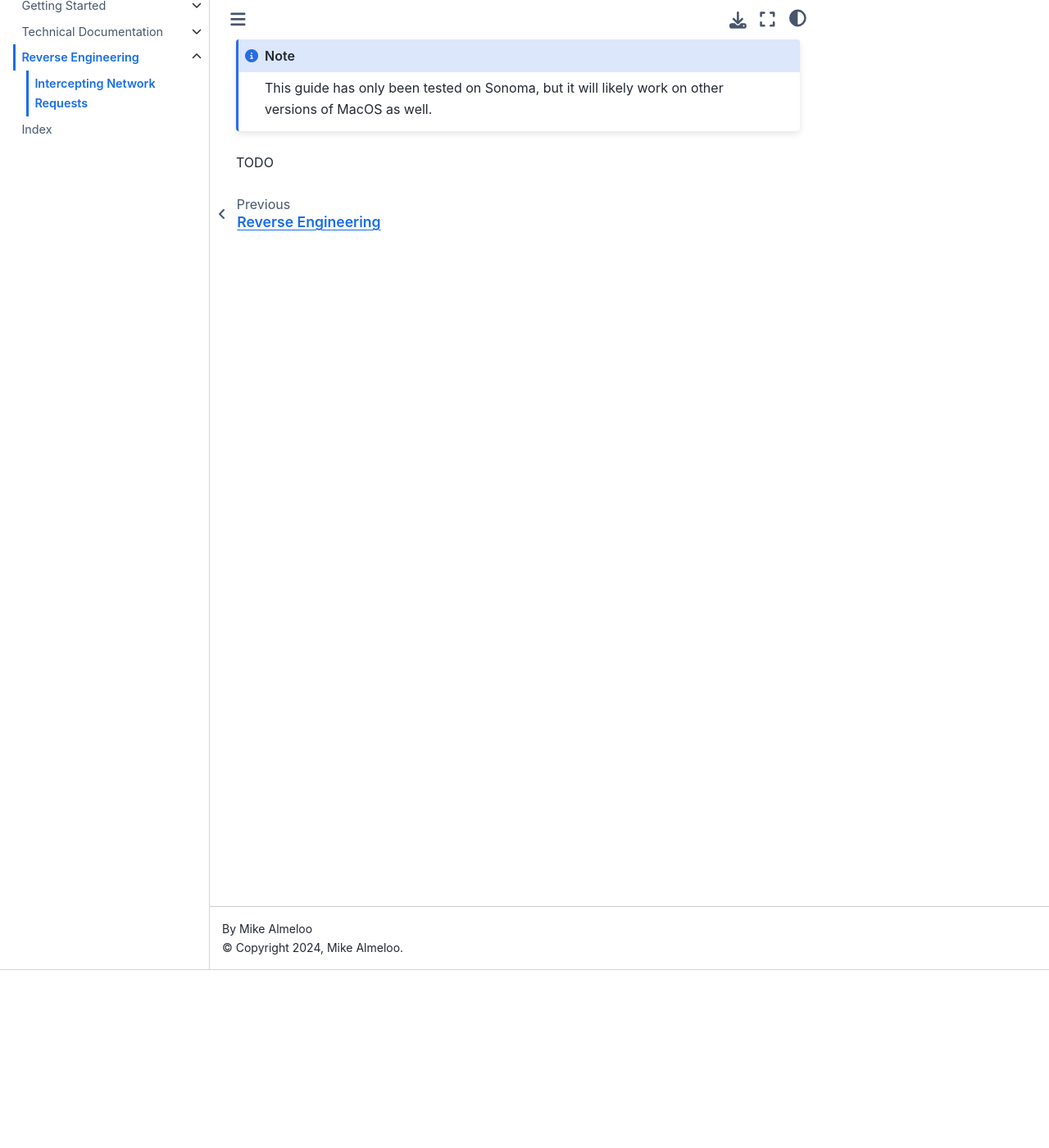
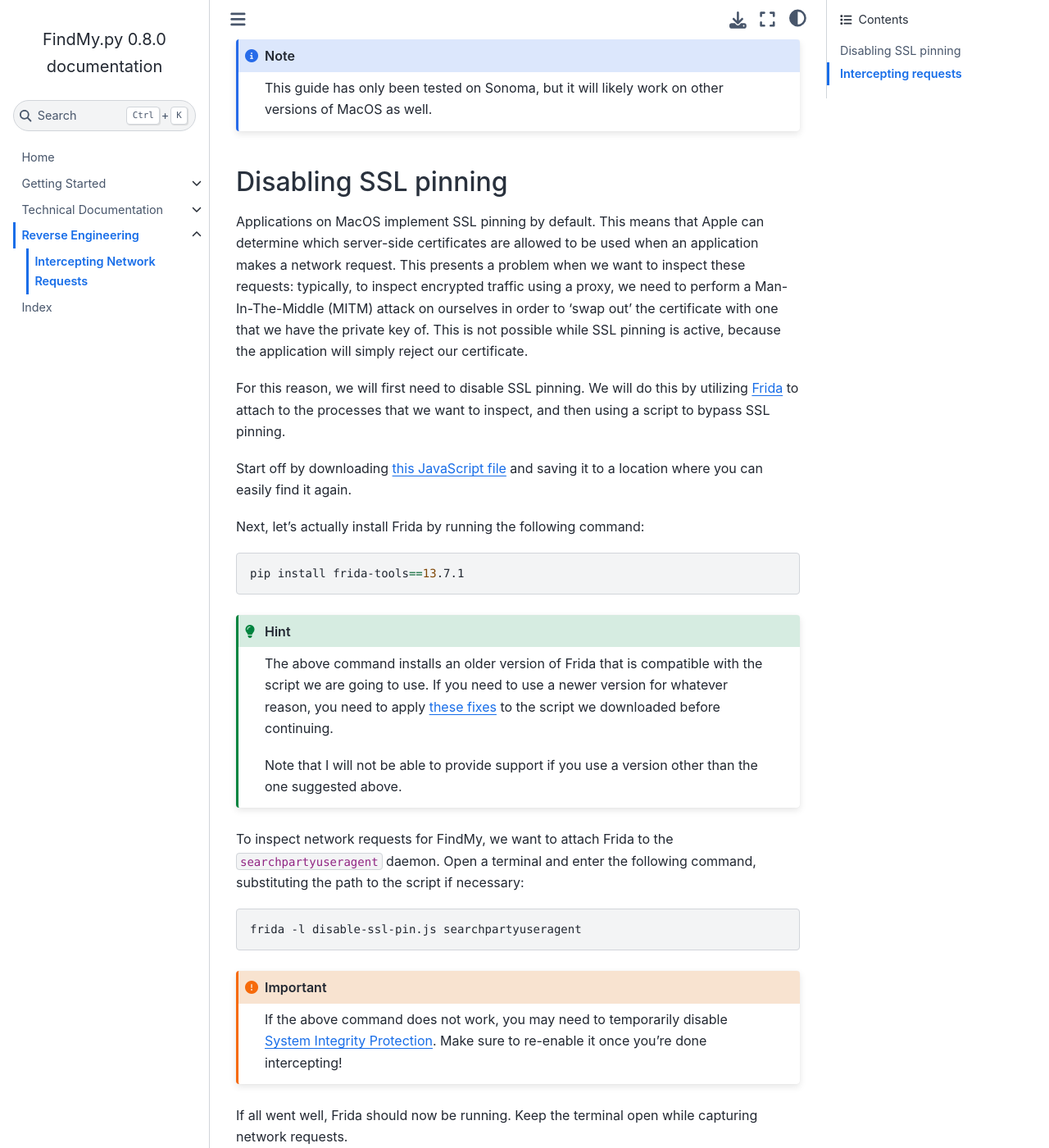
Before and after one commit to malmeloo/FindMy.py, a Sphinx documentation site: the page built from docs/reveng/20-Network_Requests.md, in a window 1280 px wide and 1400 px high, scrolled down 217 px. Shown: the whole window at 82% size. Built offline with Sphinx 7.4.7 and the Sphinx Book theme 1.1.4, drawn with Linux system fonts in a browser that asks for light colours; pages that are not in the unit, such as notebooks, are missing from menus; some of the changed text lies outside the part shown.

Commit message:
docs: finish network intercept tutorial

````diff
--- a/docs/reveng/20-Network_Requests.md
+++ b/docs/reveng/20-Network_Requests.md
@@ -10,4 +10,75 @@
 versions of MacOS as well.
 ```
 
-TODO
+## Disabling SSL pinning
+
+Applications on MacOS implement SSL pinning by default. This means that Apple can determine which server-side
+certificates are allowed to be used when an application makes a network request. This presents a problem
+when we want to inspect these requests: typically, to inspect encrypted traffic using a proxy, we need to perform
+a Man-In-The-Middle (MITM) attack on ourselves in order to 'swap out' the certificate with one that we have the private key of.
+This is not possible while SSL pinning is active, because the application will simply reject our certificate.
+
+For this reason, we will first need to disable SSL pinning. We will do this by utilizing [Frida](https://frida.re/)
+to attach to the processes that we want to inspect, and then using a script to bypass SSL pinning.
+
+Start off by downloading [this JavaScript file](https://gist.github.com/azenla/37f941de24c5dfe46f3b8e93d94ce909) and saving
+it to a location where you can easily find it again.
+
+Next, let's actually install Frida by running the following command:
+
+```bash
+pip install frida-tools==13.7.1
+```
+
+```{hint}
+The above command installs an older version of Frida that is compatible with the script we are going to use.
+If you need to use a newer version for whatever reason, you need to apply [these fixes](https://gist.github.com/azenla/37f941de24c5dfe46f3b8e93d94ce909?permalink_comment_id=5675248#gistcomment-5675248)
+to the script we downloaded before continuing.
+
+Note that I will not be able to provide support if you use a version other than the one suggested above.
+```
+
+To inspect network requests for FindMy, we want to attach Frida to the `searchpartyuseragent` daemon.
+Open a terminal and enter the following command, substituting the path to the script if necessary:
+
+```bash
+frida -l disable-ssl-pin.js searchpartyuseragent
+```
+
+```{important}
+If the above command does not work, you may need to temporarily disable [System Integrity Protection](https://developer.apple.com/documentation/security/disabling_and_enabling_system_integrity_protection).
+Make sure to re-enable it once you're done intercepting!
+```
+
+If all went well, Frida should now be running. Keep the terminal open while capturing network requests.
+
+## Intercepting requests
+
+If you're already familiar with MITM proxies, you can probably skip this step; just use your favorite proxy
+while Frida is running. If you're not, read on.
+
+We will be using [mitmproxy](https://www.mitmproxy.org/) in order to intercept network requests. Install it before continuing:
+
+```bash
+brew install --cask mitmproxy
+```
+
+Mitmproxy supports several methods to intercept local traffic. We will be using `Local Capture` mode, as it's the easiest to set up
+and tear down afterwards. Run the following command to start the proxy:
+
+```bash
+mitmweb --mode local
+```
+
+```{tip}
+Mitmproxy / MacOS may bug you about enabling the correct profile in system settings. If it does, simply do what it says
+and come back here.
+```
+
+```{tip}
+Applications other than FindMy may lose their network connection while the capture is running. Simply stop mitmproxy
+once you're done and it will go back to normal.
+```
+
+If all went well, your browser should open the mitmweb interface. From here, you will see all network requests being made
+by `searchpartyuseragent`, as well as their responses.
````
